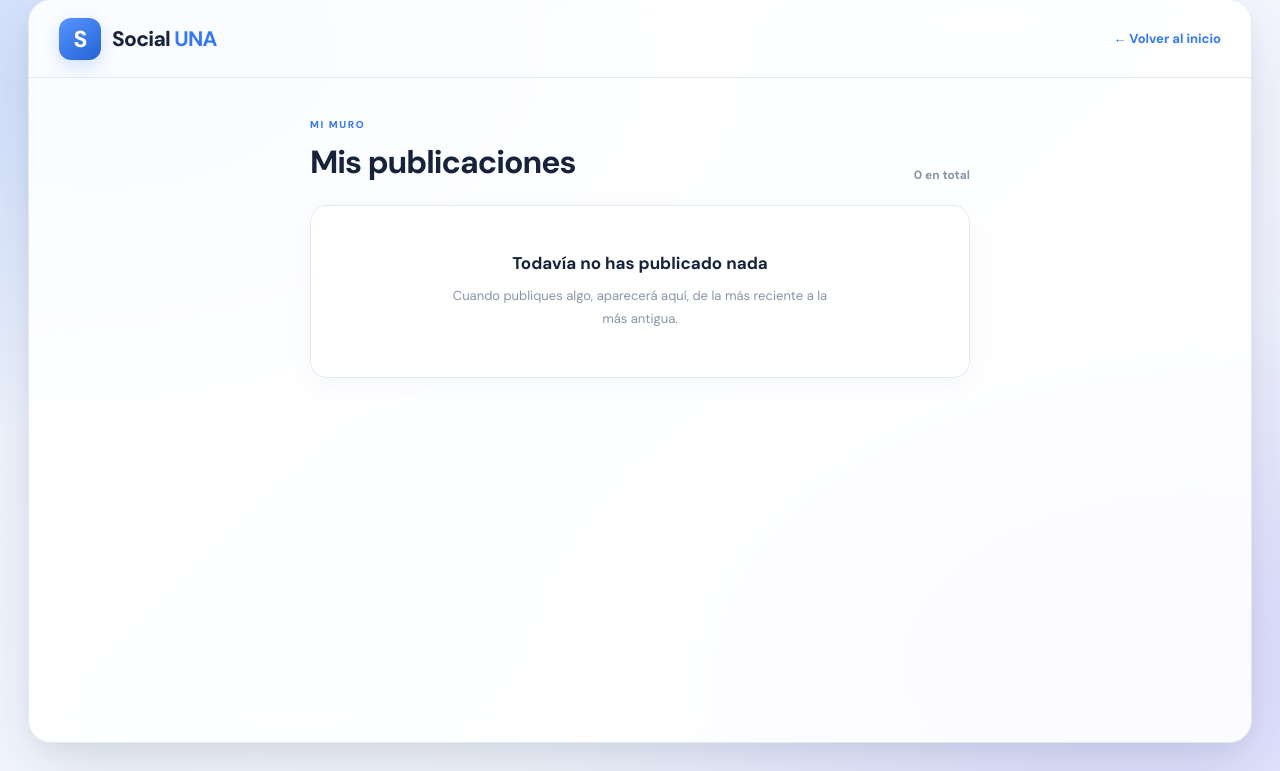
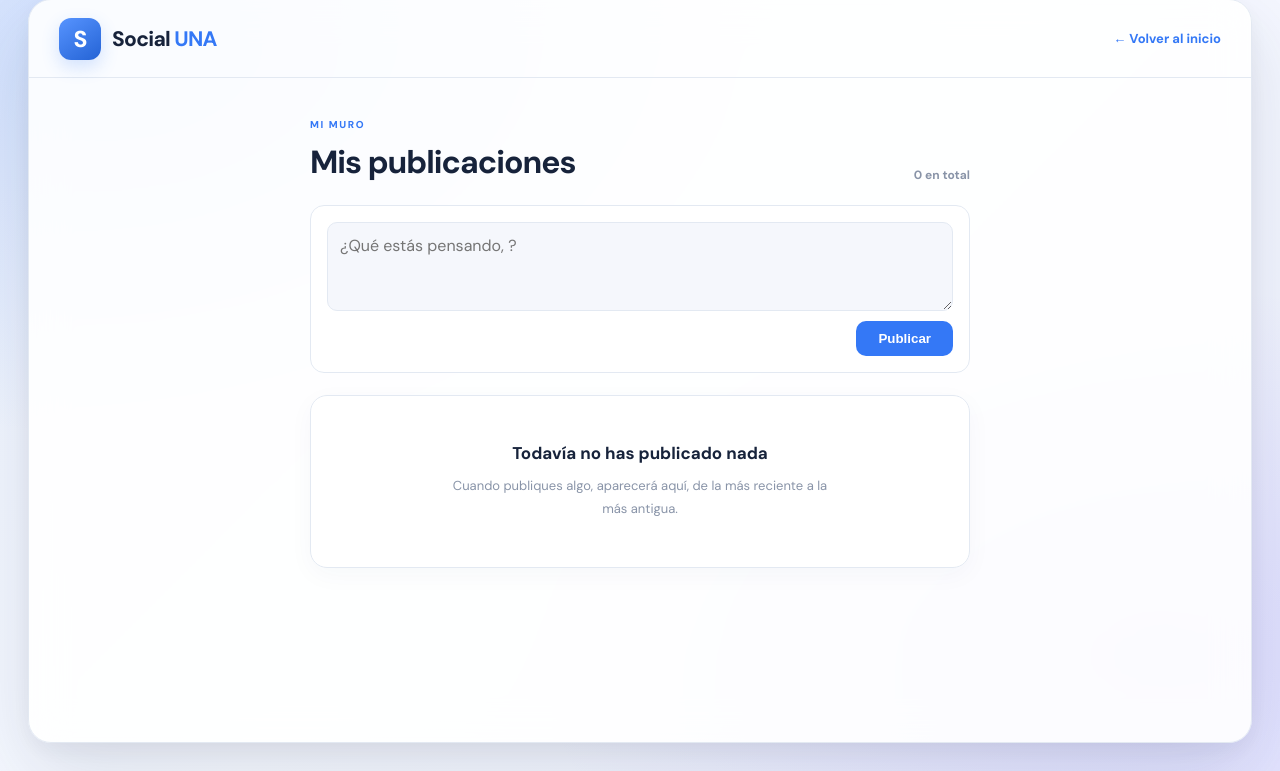
Before and after one commit to Kr1ssyf3r/ProyectoEstructuras03, a Flask app: template templates/publicaciones.html in a window 1280 px wide. Shown: the part 29-800 px from the top of the page. Run offline with Flask 3, Linux system fonts and the light colour scheme; the template is opened without the code that fills it, so the values that code supplies are empty; parts of the project's set-up code (start-up, migrations or seed data) failed here and were passed over.

Commit message:
Agrega formulario para crear publicaciones

```diff
--- a/static/css/publicaciones.css
+++ b/static/css/publicaciones.css
@@ -16,3 +16,44 @@
 .vista-publicaciones .volver-inicio:hover {
     color: var(--primary-dark);
 }
+.vista-publicaciones .form-publicar {
+    display: flex;
+    flex-direction: column;
+    gap: 10px;
+    margin-bottom: 22px;
+    padding: 16px;
+    background: var(--card);
+    border: 1px solid var(--border);
+    border-radius: 14px;
+}
+
+.vista-publicaciones .form-publicar textarea {
+    width: 100%;
+    resize: vertical;
+    padding: 12px;
+    font: inherit;
+    color: var(--text);
+    background: var(--input);
+    border: 1px solid var(--border);
+    border-radius: 10px;
+}
+
+.vista-publicaciones .form-publicar textarea:focus {
+    outline: none;
+    box-shadow: var(--input-focus);
+}
+
+.vista-publicaciones .form-publicar button {
+    align-self: flex-end;
+    padding: 10px 22px;
+    font-weight: 700;
+    color: #fff;
+    background: var(--primary);
+    border: none;
+    border-radius: 10px;
+    cursor: pointer;
+}
+
+.vista-publicaciones .form-publicar button:hover {
+    background: var(--primary-dark);
+}
--- a/templates/publicaciones.html
+++ b/templates/publicaciones.html
@@ -32,6 +32,18 @@
             </div>
             <span class="feed-greeting">{{ publicaciones | length }} en total</span>
         </div>
+        {% with mensajes = get_flashed_messages(with_categories=true) %}
+            {% for categoria, texto in mensajes %}
+                <div class="{{ 'success-message' if categoria == 'success' else 'error-message' }}">{{ texto }}</div>
+            {% endfor %}
+        {% endwith %}
+
+        <form class="form-publicar" method="post" action="{{ url_for('publicaciones.crear') }}">
+            <input type="hidden" name="csrf_token" value="{{ csrf_token }}">
+            <textarea name="contenido" rows="3" maxlength="500"
+                      placeholder="¿Qué estás pensando, {{ usuario.nombre.split()[0] }}?" required></textarea>
+            <button type="submit">Publicar</button>
+        </form>
 
         {% for p in publicaciones %}
             <article class="post-card">
```
Also changed, not shown: controllers/publicaciones_routes.py (+40 -2 lines).
